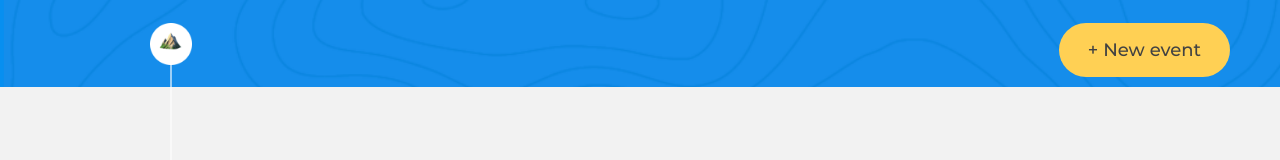
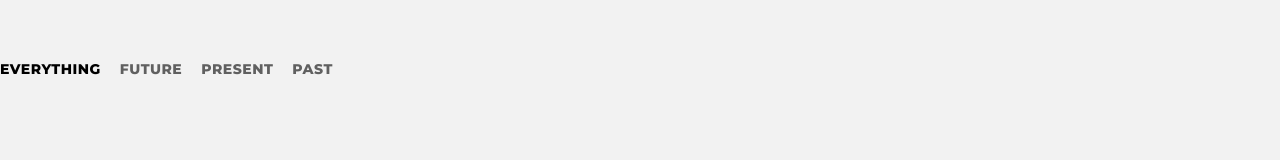
Before and after one commit to htmlacademy-ecmascript/2467345-big-trip-23, a website built with webpack: page public/index.html in a window 1280 px wide. Built offline with nearby package versions, Linux system fonts and the light colour scheme.

Commit message:
Установил babel настроил меняющееся имя для файла bundle, так же создал папку view, в которой будут лежать разные классы

```diff
--- a/public/index.html
+++ b/public/index.html
@@ -10,32 +10,11 @@
   </head>
 
   <body class="page-body">
-    <header class="page-header">
-      <div class="page-body__container  page-header__container">
-        <img class="page-header__logo" src="img/logo.png" width="42" height="42" alt="Trip logo">
-
-        <div class="trip-main">
-          <div class="trip-main__trip-controls  trip-controls">
-            <div class="trip-controls__filters">
-              <h2 class="visually-hidden">Filter events</h2>
-              <!-- Фильтры -->
-            </div>
-          </div>
-
-          <button class="trip-main__event-add-btn  btn  btn--big  btn--yellow" type="button">New event</button>
-        </div>
-      </div>
-    </header>
     <main class="page-body__page-main  page-main">
-      <div class="page-body__container">
           <section class="trip-events">
+            <div class='filterFuturePresentPast'></div>
             <h2 class="visually-hidden">Trip events</h2>
-
-            <!-- Сортировка -->
-
-            <!-- Контент -->
           </section>
-      </div>
     </main>
   </body>
 </html>
--- a/src/main.js
+++ b/src/main.js
@@ -1,29 +1,8 @@
-import {createElement} from '../render.js';
 
-function createNewTaskButtonTemplate() {
-  return `<div class="trip-controls__filters">
-		<h2 class="visually-hidden">Filter events</h2>
-		<form class="trip-filters" action="#" method="get">
-			<div class="trip-filters__filter">
-				<input id="filter-everything" class="trip-filters__filter-input  visually-hidden" type="radio" name="trip-filter" value="everything" checked>
-				<label class="trip-filters__filter-label" for="filter-everything">Everything</label>
-			</div>`;
-}
+import FilterFuturePresentPast from './view/FilterFuturePresentPast.js';
+import {render} from './render.js';
 
-export default class NewTaskButtonView {
-  getTemplate() {
-    return createNewTaskButtonTemplate();
-  }
+const siteMainElement = document.querySelector('.trip-events');
+const siteHeaderElement = siteMainElement.querySelector('.filterFuturePresentPast');
 
-  getElement() {
-    if (!this.element) {
-      this.element = createElement(this.getTemplate());
-    }
-
-    return this.element;
-  }
-
-  removeElement() {
-    this.element = null;
-  }
-}
+render(new FilterFuturePresentPast(), siteHeaderElement);
--- a/src/render.js
+++ b/src/render.js
@@ -5,12 +5,19 @@ const RenderPosition = {
   AFTEREND: 'afterend',
 };
 
+// Принцип работы прост:
+// 1. создаём пустой div-блок
+// 2. берём HTML в виде строки и вкладываем в этот div-блок, превращая в DOM-элемент
+// 3. возвращаем этот DOM-элемент
 function createElement(template) {
-  const newElement = document.createElement('div');
-  newElement.innerHTML = template;
+  const newElement = document.createElement('div'); // 1
+  newElement.innerHTML = template; // 2
 
-  return newElement.firstElementChild;
+  return newElement.firstElementChild; // 3
 }
+// Единственный нюанс, что HTML в строке должен иметь общую обёртку,
+// то есть быть чем-то вроде <nav><a>Link 1</a><a>Link 2</a></nav>,
+// а не просто <a>Link 1</a><a>Link 2</a>
 
 function render(component, container, place = RenderPosition.BEFOREEND) {
   container.insertAdjacentElement(place, component.getElement());
--- /dev/null
+++ b/src/view/FilterFuturePresentPast.js
@@ -0,0 +1,50 @@
+import { createElement } from '../render';
+
+function filterFuturePresentPast() {
+  return `<div class="trip-main__trip-controls  trip-controls">
+  <div class="trip-controls__filters">
+    <h2 class="visually-hidden">Filter events</h2>
+    <form class="trip-filters" action="#" method="get">
+      <div class="trip-filters__filter">
+        <input id="filter-everything" class="trip-filters__filter-input  visually-hidden" type="radio" name="trip-filter" value="everything" checked>
+        <label class="trip-filters__filter-label" for="filter-everything">Everything</label>
+      </div>
+
+      <div class="trip-filters__filter">
+        <input id="filter-future" class="trip-filters__filter-input  visually-hidden" type="radio" name="trip-filter" value="future">
+        <label class="trip-filters__filter-label" for="filter-future">Future</label>
+      </div>
+
+      <div class="trip-filters__filter">
+        <input id="filter-present" class="trip-filters__filter-input  visually-hidden" type="radio" name="trip-filter" value="present">
+        <label class="trip-filters__filter-label" for="filter-present">Present</label>
+      </div>
+
+      <div class="trip-filters__filter">
+        <input id="filter-past" class="trip-filters__filter-input  visually-hidden" type="radio" name="trip-filter" value="past">
+        <label class="trip-filters__filter-label" for="filter-past">Past</label>
+      </div>
+
+      <button class="visually-hidden" type="submit">Accept filter</button>
+    </form>
+  </div>
+</div>`;
+}
+
+export default class FilterFuturePresentPast {
+  getTemplate() {
+    return filterFuturePresentPast();
+  }
+
+  getElement() {
+    if (!this.element) {
+      this.element = createElement(this.getTemplate());
+    }
+
+    return this.element;
+  }
+
+  removeElement() {
+    this.element = null;
+  }
+}
```
Also changed, not shown: package.json (+10 -1 lines), webpack.config.js (line endings or trailing spaces), 1 other file.
